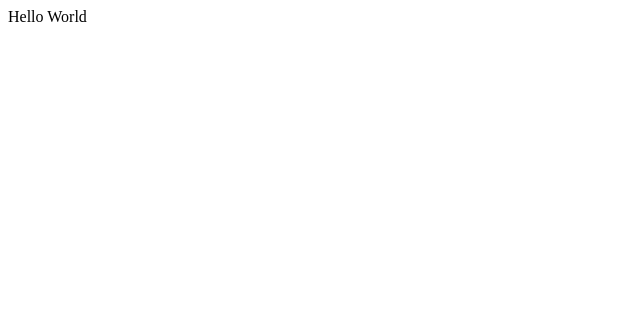
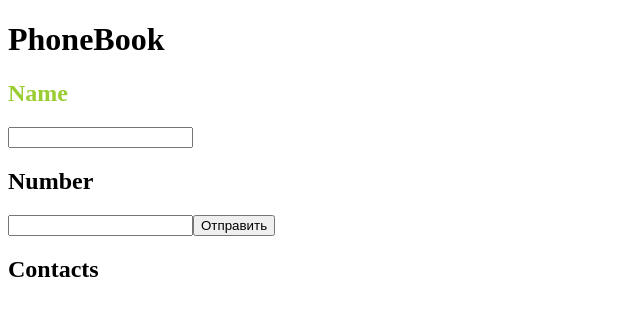
Before and after one commit to Anatoliy-Mostovoy/goit-react-hw-02-phonebook, a React (Create React App) app: page / in a window 1280 px wide. Shown: the top 316 px of the page, without its empty margins (0-640 px from the left). Built offline with nearby package versions, Linux system fonts and the light colour scheme.

Commit message:
Done task1-2 hw2

```diff
--- a/package.json
+++ b/package.json
@@ -11,6 +11,7 @@
     "react": "^17.0.2",
     "react-dom": "^17.0.2",
     "react-scripts": "4.0.3",
+    "uuid": "^8.3.2",
     "web-vitals": "^1.1.2"
   },
   "scripts": {
--- a/src/App.js
+++ b/src/App.js
@@ -1,9 +1,26 @@
 import React, { Component } from 'react';
+import { Form } from './Components/Form/Form';
+import { Contacts } from './Components/Contacts/Contacts';
+// import s from './App.module.css';
 
 export class App extends Component {
-  state = {};
+  state = {
+    contacts: [],
+  };
+
+  getSubmitData = data => {
+    this.setState(prevState => {
+      return { contacts: [...prevState.contacts, data] };
+    });
+  };
 
   render() {
-    return <>Hello World</>;
+    return (
+      <>
+        <h1>PhoneBook</h1>
+        <Form submitMethod={this.getSubmitData} />
+        <Contacts contacts={this.state.contacts} />
+      </>
+    );
   }
 }
--- /dev/null
+++ b/src/Components/Contacts/Contacts.js
@@ -0,0 +1,18 @@
+import React from 'react';
+import s from './Contacts.module.css';
+export const Contacts = ({ contacts }) => {
+  return (
+    <div>
+      <h2>Contacts</h2>
+      <ul>
+        {contacts.map(contact => {
+          return (
+            <li className={s.list} key={contact.id}>
+              {contact.name}: {contact.number}
+            </li>
+          );
+        })}
+      </ul>
+    </div>
+  );
+};
--- /dev/null
+++ b/src/Components/Contacts/Contacts.module.css
@@ -0,0 +1,3 @@
+.list {
+  list-style: none;
+}
--- /dev/null
+++ b/src/Components/Form/Form.js
@@ -0,0 +1,62 @@
+import React, { Component } from 'react';
+// import PropTypes from 'prop-types';
+import { v4 as uuidv4 } from 'uuid';
+import s from './Form.module.css';
+
+export class Form extends Component {
+  state = { name: '', number: '', id: '' };
+
+  uniqId = uuidv4();
+
+  handleClick = event => {
+    const { value, name, id } = event.target;
+    this.setState({ [name]: value, id: id });
+  };
+
+  handleSubmit = event => {
+    event.preventDefault();
+    this.props.submitMethod(this.state);
+    this.resetState();
+  };
+
+  resetState = () => {
+    this.setState({ name: '', number: '', id: '' });
+  };
+
+  render() {
+    return (
+      <div>
+        <h2 className={s.title}>Name</h2>
+        <form onSubmit={this.handleSubmit}>
+          <label className={s.label} htmlFor={this.uniqId}>
+            <input
+              className={s.input}
+              type="text"
+              name="name"
+              pattern="^[a-zA-Zа-яА-Я]+(([' -][a-zA-Zа-яА-Я ])?[a-zA-Zа-яА-Я]*)*$"
+              title="Имя может состоять только из букв, апострофа, тире и пробелов. Например Adrian, Jacob Mercer, Charles de Batz de Castelmore d'Artagnan и т. п."
+              required
+              value={this.state.name}
+              onChange={this.handleClick}
+              id={uuidv4()}
+            />
+          </label>
+          <h2>Number</h2>
+          <label>
+            <input
+              type="tel"
+              name="number"
+              pattern="\+?\d{1,4}?[-.\s]?\(?\d{1,3}?\)?[-.\s]?\d{1,4}[-.\s]?\d{1,4}[-.\s]?\d{1,9}"
+              title="Номер телефона должен состоять цифр и может содержать пробелы, тире, круглые скобки и может начинаться с +"
+              required
+              onChange={this.handleClick}
+              value={this.state.number}
+              id={uuidv4()}
+            />
+          </label>
+          <button type="submit">Отправить</button>
+        </form>
+      </div>
+    );
+  }
+}
--- /dev/null
+++ b/src/Components/Form/Form.module.css
@@ -0,0 +1,11 @@
+.title {
+  color: yellowgreen;
+}
+
+.input {
+  cursor: pointer;
+  color: green;
+}
+.input:hover {
+  transform: scale(1.1);
+}
```
Also changed, not shown: src/App.module.css (added), 1 other file (tests, documents, lock files or other folders).
